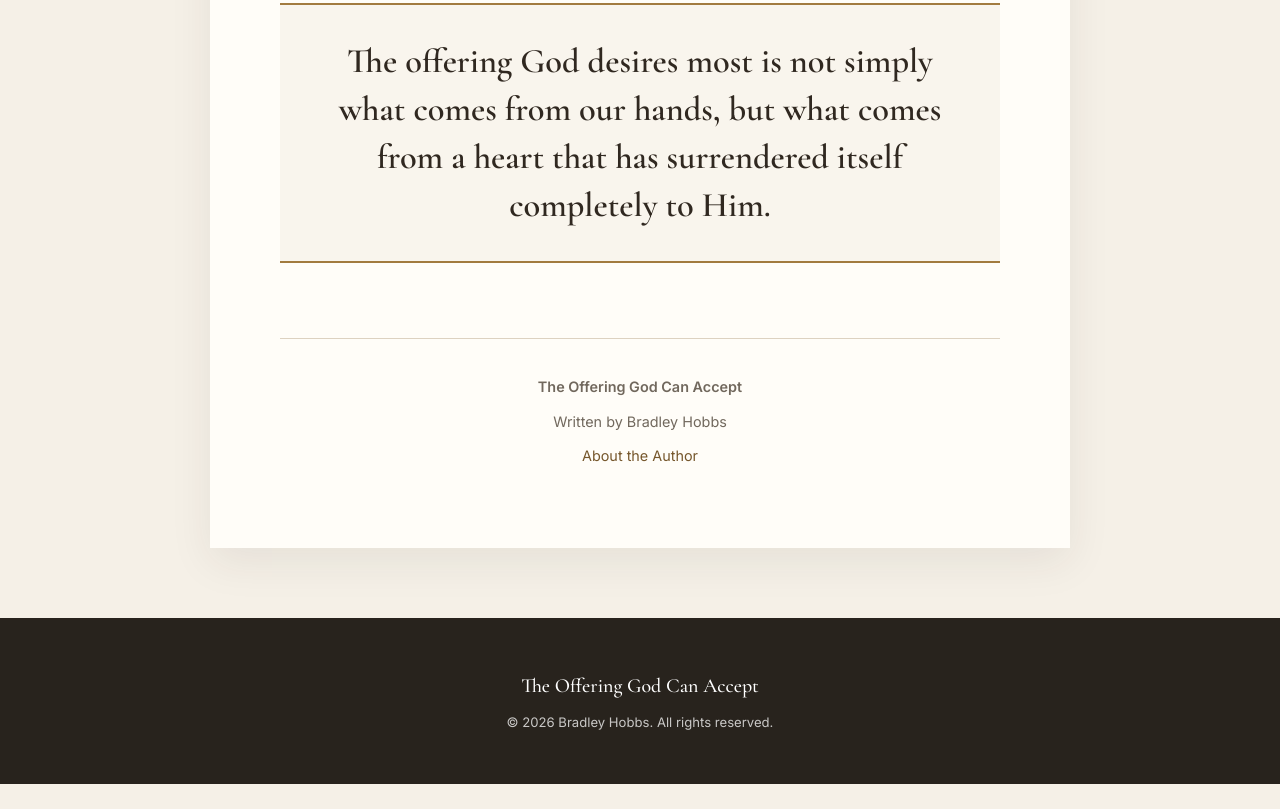
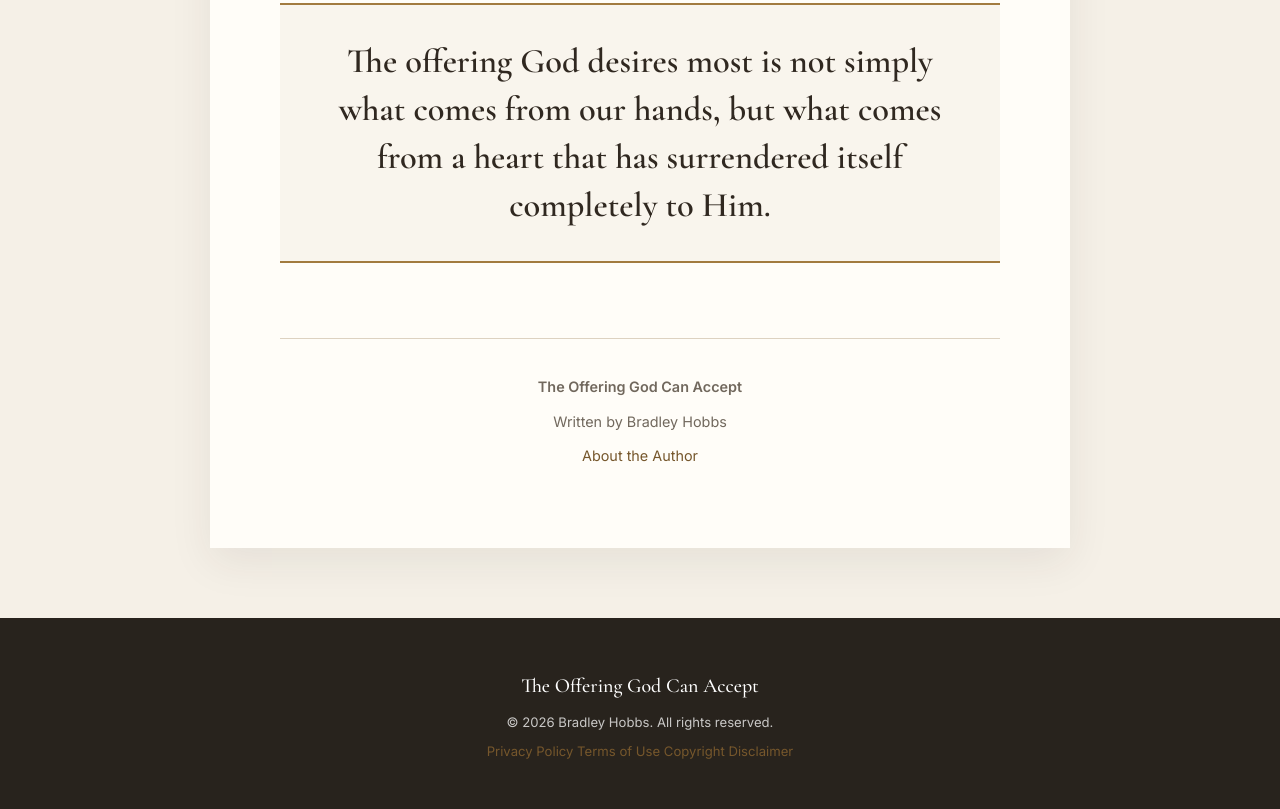
Before and after one commit to brad-hobbswd/the-offering-god-can-accept, a plain HTML site: page index.html in a window 1280 px wide. Shown: the part 9067-9876 px from the top of the page. Before the commit the page ends 9851 px from the top, so only its background shows below. Drawn offline with nearby package versions, Linux system fonts and the light colour scheme.

Commit message:
Add legal links to site footer

```diff
--- a/index.html
+++ b/index.html
@@ -178,6 +178,13 @@
                 © 2026 Bradley Hobbs. All rights reserved.
             </p>
 
+            <nav class="legal-footer-nav" aria-label="Legal information">
+                <a href="privacy.html">Privacy Policy</a>
+                <a href="terms.html">Terms of Use</a>
+                <a href="copyright.html">Copyright</a>
+                <a href="disclaimer.html">Disclaimer</a>
+            </nav>
+
         </div>
 
     </footer>
```
